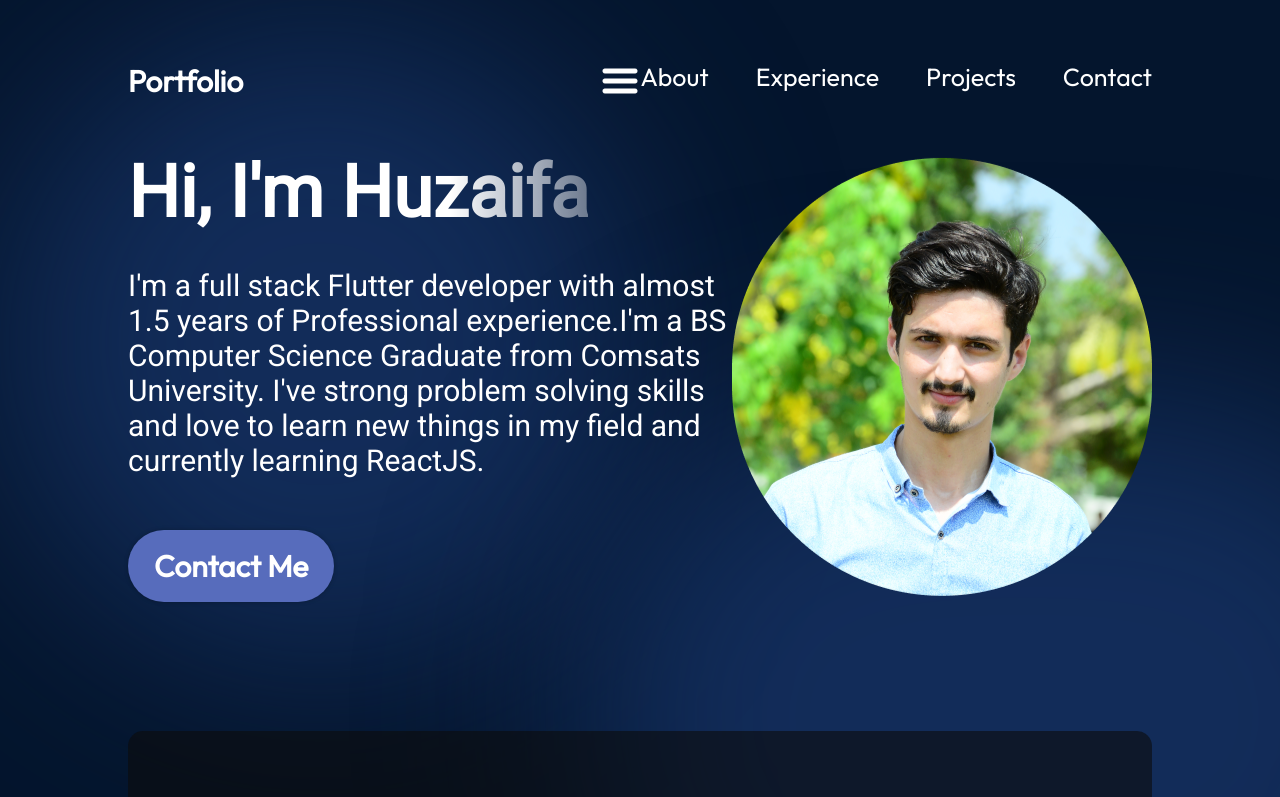
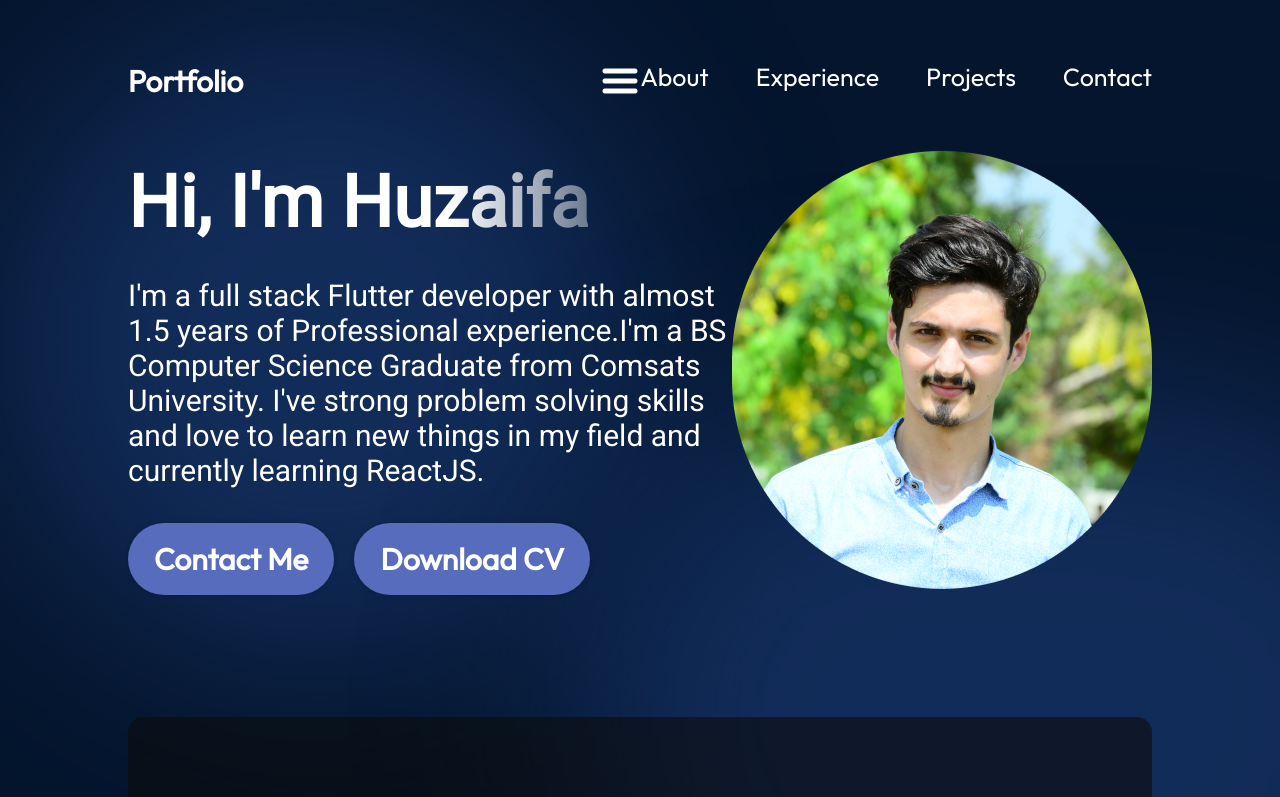
Before and after one commit to huzaifak08/Huzaifa-Portfolio, a React (Vite) app: page / in a window 1280 px wide. Shown: the top 797 px of the page. Built offline with nearby package versions, Linux system fonts and the light colour scheme.

Commit message:
Resume Button done Allhamdullillah

```diff
--- a/src/components/hero/Hero.jsx
+++ b/src/components/hero/Hero.jsx
@@ -13,9 +13,14 @@ function Hero() {
           Comsats University. I've strong problem solving skills and love to
           learn new things in my field and currently learning ReactJS.
         </p>
-        <a href="mailto:hk7928042@gmail.com" className={styles.contactBtn}>
-          Contact Me
-        </a>
+        <div>
+          <a href="mailto:hk7928042@gmail.com" className={styles.contactBtn}>
+            Contact Me
+          </a>
+          <a href="Huzaifa Resume.pdf" className={styles.contactBtn}>
+            Download CV
+          </a>
+        </div>
       </div>
       <img
         src={getImageUrl("hero/heroImage.png")}
--- a/src/components/hero/Hero.module.css
+++ b/src/components/hero/Hero.module.css
@@ -48,6 +48,7 @@
   font-weight: 600;
   padding: 17px 26px;
   box-shadow: 0 0 4px 0 rgba(0, 0, 0, 0.25);
+  margin-right: 20px;
 }
 
 .heroImg {
```
Also changed, not shown: 1 other file (tests, documents, lock files or other folders).
